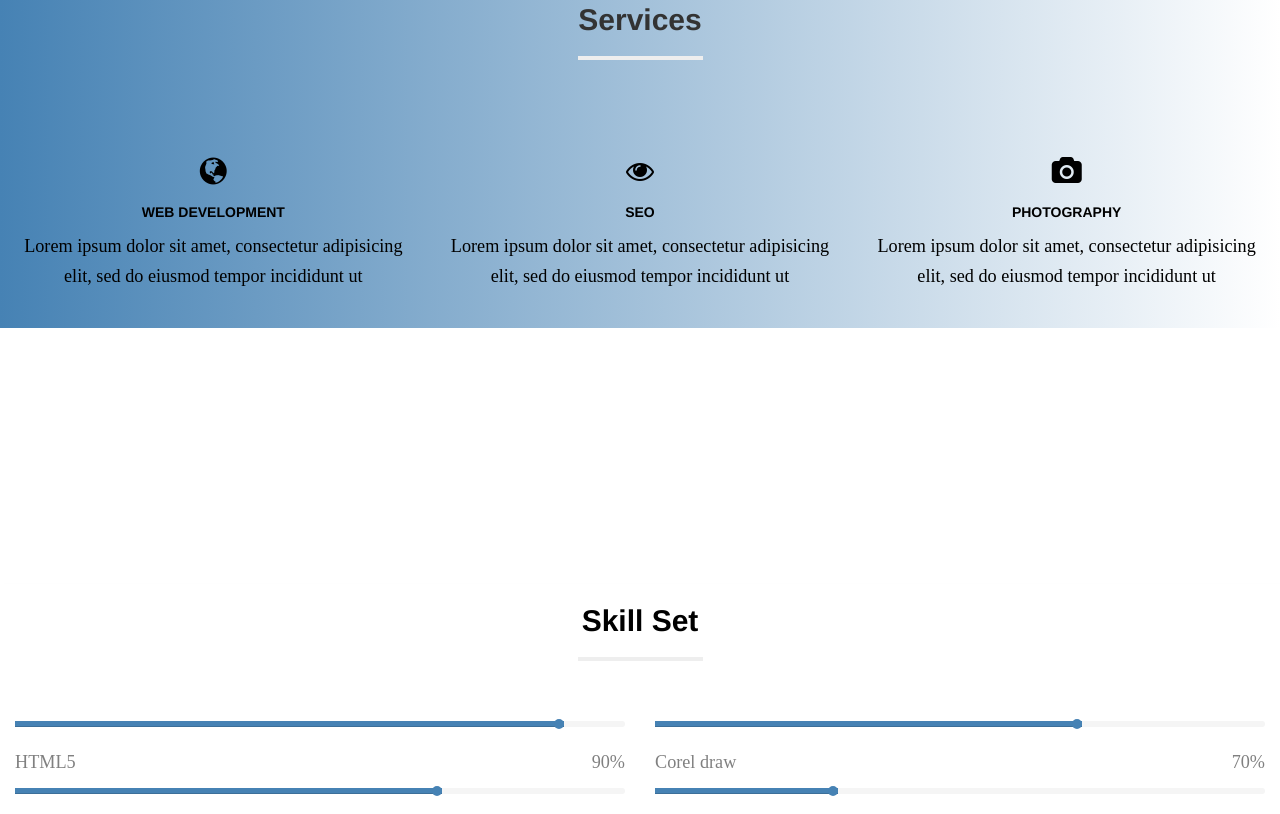
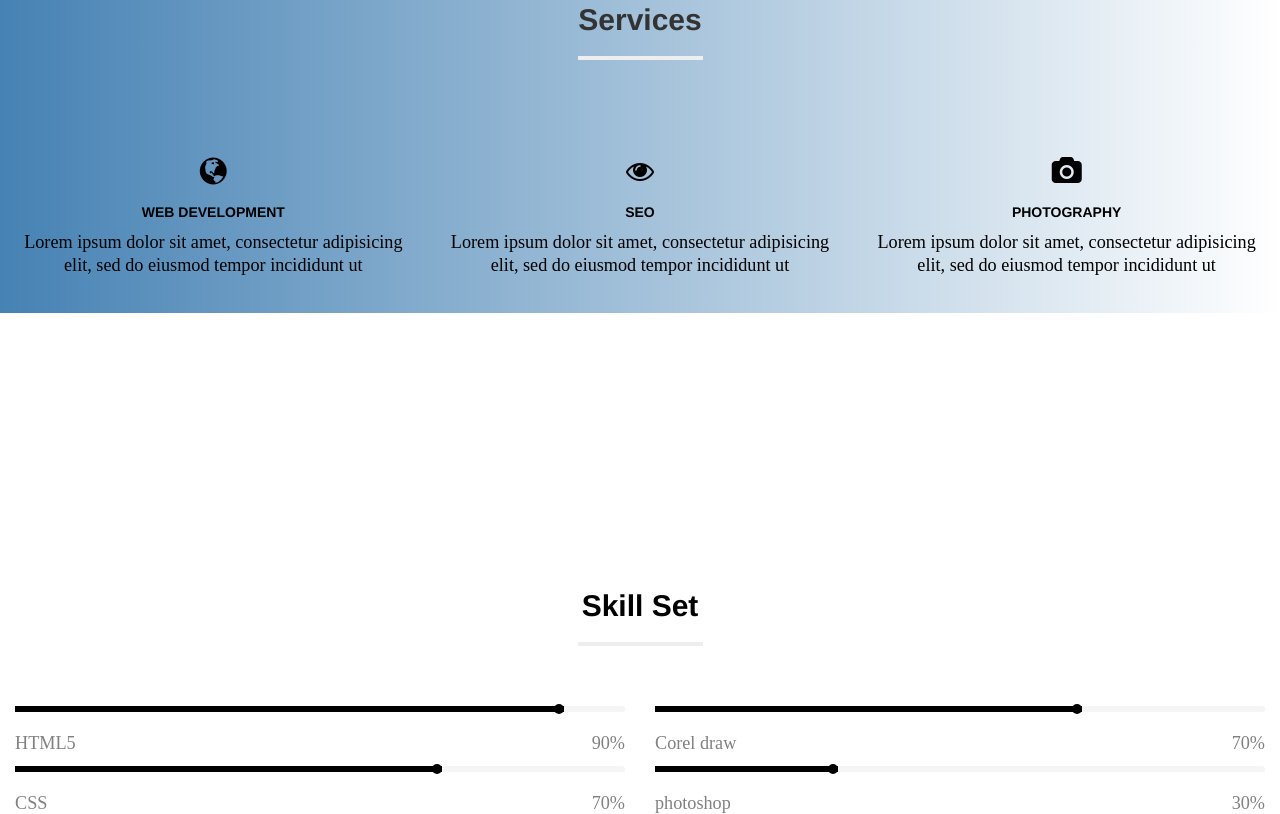
Before and after one commit to Akanimorex/akanportifolio.github.io, a plain HTML site: page index.html in a window 1280 px wide. Shown: the part 1986-2800 px from the top of the page. Drawn offline with Linux system fonts and the light colour scheme; some packages are replaced by stand-ins of ours.

Commit message:
Add files via upload

```diff
--- a/css/main.css
+++ b/css/main.css
@@ -12,7 +12,7 @@ p{
 	font-family: futura MD Bt;
 	font-size:1.3em;
 	color:grey;
-	line-height:1.7em;
+	line-height:1.3em;
 }
 
 h2{
@@ -60,6 +60,7 @@ h2{
 
 #rev{
 	color:black;
+	font-weight: bold;
 }
 #rev:hover{
 
@@ -125,7 +126,7 @@ color:steelblue;}
 .progress-bar{
 	position: relative;
 	color:blue;
-	background-color: steelblue;
+	background-color: black;
 }
 .progress-bar:after{
 	position:absolute;
@@ -134,7 +135,7 @@ color:steelblue;}
 	height: 10px;
 	top:-2px;
 	right: 0;
-	background-color: steelblue;
+	background-color: black;
 	content:'';
 
 }
@@ -144,6 +145,11 @@ color:steelblue;}
 #test .profile{
 	box-shadow: 2px 2px 2px #888;
 	border-radius: 10px;
+	margin-top: 5%;
+
+}
+#test .profile .col-xm-12 .col-sm-12{
+	margin-top: 5%;
 
 }
 
```
